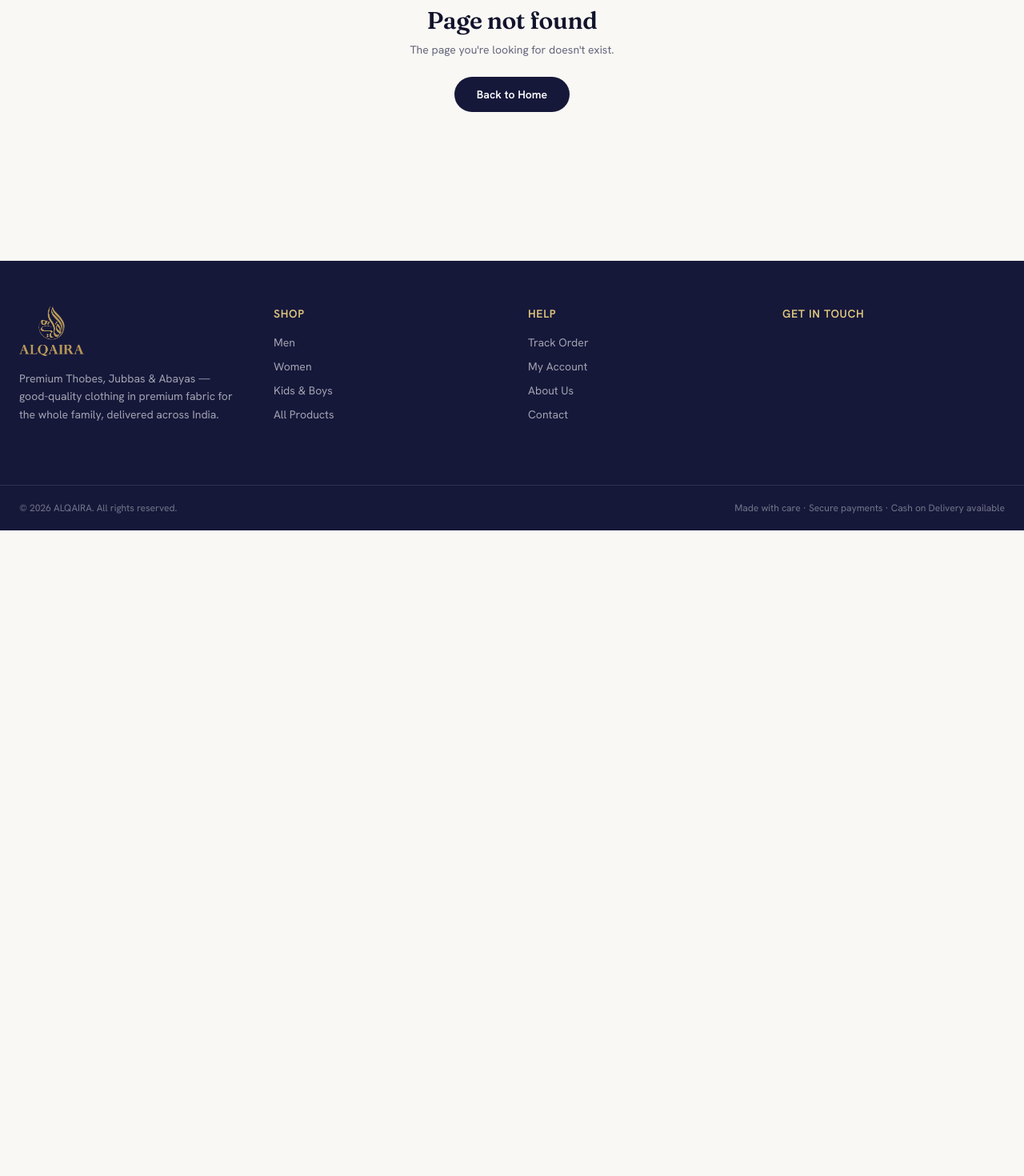
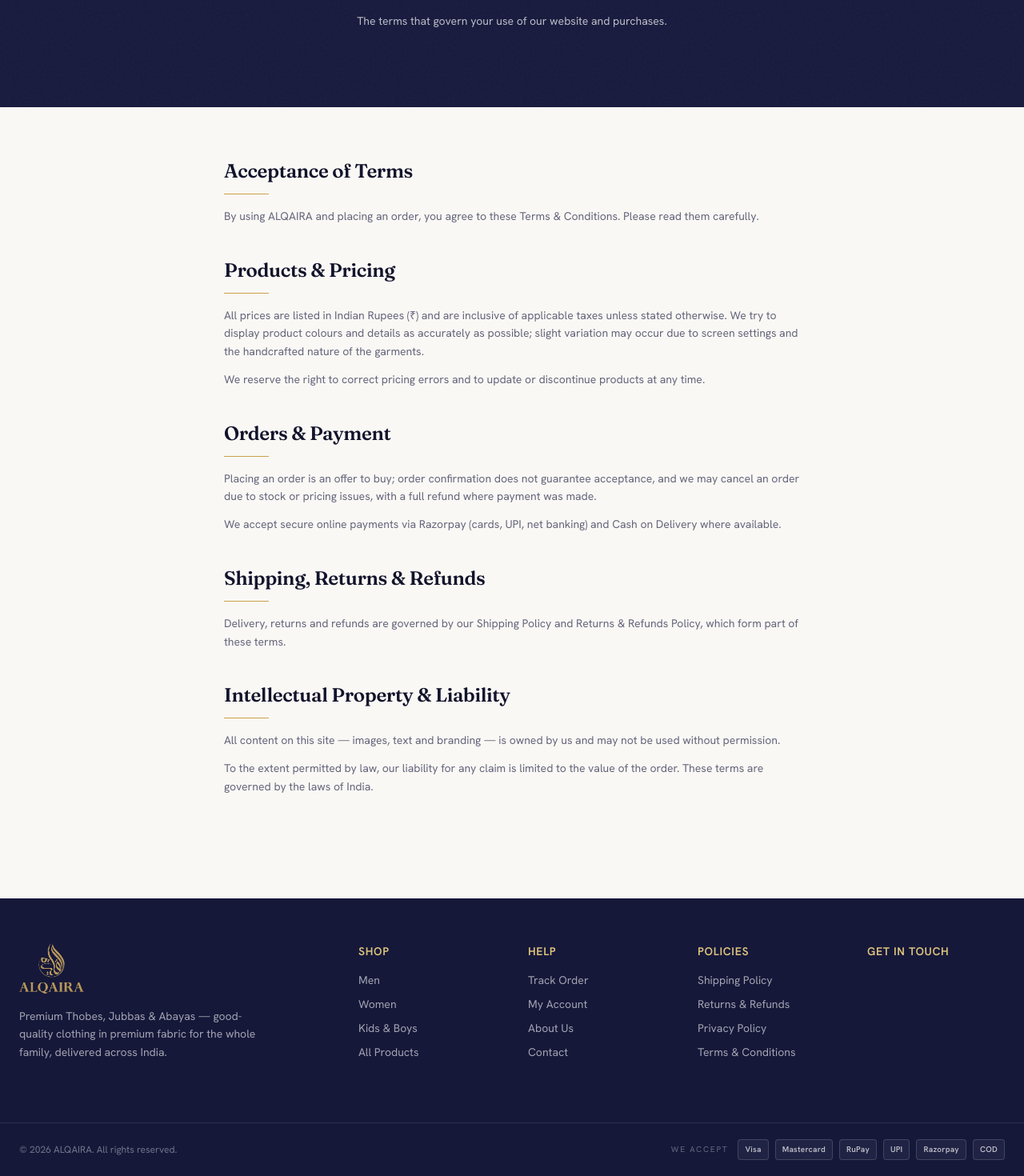
Before and after one commit to Farhan8928/alqaira-front, a React (Vite) app: page /terms in a window 1280 px wide. Shown: the part 336-1806 px from the top of the page at 80% size. Before the commit the page ends 999 px from the top, so only its background shows below. Built offline with nearby package versions, Linux system fonts and the light colour scheme; no server answers.

Commit message:
feat: add PolicyPage component and update routing for privacy, terms, returns, and shipping policies

```diff
--- a/src/App.tsx
+++ b/src/App.tsx
@@ -47,6 +47,9 @@ const AboutPage = lazy(() =>
 );
 const ContactPage = lazy(() =>
   import("./modules/home/pages/ContactPage").then((m) => ({ default: m.ContactPage })),
+);
+const PolicyPage = lazy(() =>
+  import("./modules/home/pages/PolicyPage").then((m) => ({ default: m.PolicyPage })),
 );
 
 // ── Admin ─────────────────────────────────────────────────────────────────────
@@ -127,6 +130,10 @@ export default function App() {
           <Route path="account" element={<AccountPage />} />
           <Route path="about" element={<AboutPage />} />
           <Route path="contact" element={<ContactPage />} />
+          <Route path="privacy" element={<PolicyPage which="privacy" />} />
+          <Route path="terms" element={<PolicyPage which="terms" />} />
+          <Route path="returns" element={<PolicyPage which="returns" />} />
+          <Route path="shipping" element={<PolicyPage which="shipping" />} />
           <Route path="*" element={<NotFound />} />
         </Route>
       </Routes>
--- a/src/app/layouts/Footer.tsx
+++ b/src/app/layouts/Footer.tsx
@@ -9,8 +9,8 @@ export function Footer() {
 
   return (
     <footer className="mt-16 bg-navy text-white/80">
-      <div className="mx-auto grid max-w-7xl gap-10 px-4 py-14 md:grid-cols-4 md:px-6">
-        <div className="md:col-span-1">
+      <div className="mx-auto grid max-w-7xl gap-10 px-4 py-14 md:grid-cols-6 md:px-6">
+        <div className="md:col-span-2">
           <Logo tone="light" size={64} />
           <p className="mt-4 max-w-xs text-sm leading-relaxed text-white/60">
             {settings?.tagline || "Premium Thobes, Jubbas & Abayas"} — good-quality clothing in
@@ -56,6 +56,13 @@ export function Footer() {
           <FooterLink to="/contact">Contact</FooterLink>
         </FooterCol>
 
+        <FooterCol title="Policies">
+          <FooterLink to="/shipping">Shipping Policy</FooterLink>
+          <FooterLink to="/returns">Returns &amp; Refunds</FooterLink>
+          <FooterLink to="/privacy">Privacy Policy</FooterLink>
+          <FooterLink to="/terms">Terms &amp; Conditions</FooterLink>
+        </FooterCol>
+
         <FooterCol title="Get in touch">
           {settings?.supportPhone && (
             <span className="flex items-center gap-2 text-sm text-white/60">
@@ -76,11 +83,23 @@ export function Footer() {
       </div>
 
       <div className="border-t border-white/10">
-        <div className="mx-auto flex max-w-7xl flex-col items-center justify-between gap-2 px-4 py-5 text-xs text-white/40 md:flex-row md:px-6">
+        <div className="mx-auto flex max-w-7xl flex-col items-center justify-between gap-4 px-4 py-5 text-xs text-white/40 md:flex-row md:px-6">
           <p>
             © {year} {settings?.storeName || "ALQAIRA"}. All rights reserved.
           </p>
-          <p>Made with care · Secure payments · Cash on Delivery available</p>
+          <div className="flex flex-wrap items-center justify-center gap-2">
+            <span className="mr-1 text-[10px] uppercase tracking-[0.18em] text-white/35">
+              We Accept
+            </span>
+            {["Visa", "Mastercard", "RuPay", "UPI", "Razorpay", "COD"].map((m) => (
+              <span
+                key={m}
+                className="rounded border border-white/15 bg-white/5 px-2 py-1 text-[10px] font-semibold tracking-wide text-white/70"
+              >
+                {m}
+              </span>
+            ))}
+          </div>
         </div>
       </div>
     </footer>
--- a/src/modules/account/pages/AccountPage.tsx
+++ b/src/modules/account/pages/AccountPage.tsx
@@ -1,5 +1,5 @@
 import { useState } from "react";
-import { useNavigate } from "react-router-dom";
+import { useNavigate, Navigate } from "react-router-dom";
 import { User, Package, MapPin, LogOut, Plus, Trash2, Loader2 } from "lucide-react";
 import { useAppDispatch, useAppSelector } from "@/app/hooks";
 import { clearCustomer, setCustomer, updateCustomer } from "../accountSlice";
@@ -21,8 +21,7 @@ export function AccountPage() {
   const [tab, setTab] = useState<Tab>("orders");
 
   if (!customer || !token) {
-    navigate("/login");
-    return null;
+    return <Navigate to="/login" replace />;
   }
 
   function logout() {
--- a/src/modules/home/pages/AboutPage.tsx
+++ b/src/modules/home/pages/AboutPage.tsx
@@ -1,16 +1,18 @@
 import { Link } from "react-router-dom";
-import { LogoMark } from "@/shared/components/Logo";
 
 export function AboutPage() {
   return (
     <div className="aq-page">
-      <section className="bg-navy py-20 text-center text-white">
-        <LogoMark size={56} />
-        <h1 className="mt-5 font-display text-5xl">About Us</h1>
-        <p className="mx-auto mt-3 max-w-xl px-4 text-sm text-white/70">
-          ALQAIRA sells premium thobes, jubbas, kurta pajama and abayas for men, women and kids —
-          good-quality clothing at a fair price.
-        </p>
+      <section className="aq-grain relative overflow-hidden bg-navy py-24 text-center text-white">
+        <div className="relative mx-auto max-w-2xl px-4">
+          <p className="eyebrow text-gold-light">Our Story</p>
+          <h1 className="mt-4 font-display text-5xl md:text-6xl">About ALQAIRA</h1>
+          <div className="mx-auto mt-5 h-px w-14 bg-gold" />
+          <p className="mx-auto mt-6 max-w-xl text-sm leading-relaxed text-white/70">
+            Premium thobes, jubbas, kurta pajama and abayas for men, women and kids — good-quality
+            clothing at a fair price.
+          </p>
+        </div>
       </section>
       <section className="mx-auto max-w-3xl space-y-6 px-4 py-16 text-sm leading-relaxed text-muted-foreground md:px-6">
         <p>
--- /dev/null
+++ b/src/modules/home/pages/PolicyPage.tsx
@@ -0,0 +1,188 @@
+import { useStoreSettings } from "@/modules/settings/hooks/useSettings";
+
+type Block = { heading: string; body: string[] };
+type Policy = { title: string; intro: string; blocks: (s: ContactInfo) => Block[] };
+type ContactInfo = { name: string; email: string; phone: string; address: string };
+
+/* India-focused storefront policy templates, derived from the live store rules
+   (7-day returns, COD, free shipping over ₹4,999, Razorpay). Contact details are
+   pulled from store settings. Review with your own counsel before going live. */
+const POLICIES: Record<string, Policy> = {
+  privacy: {
+    title: "Privacy Policy",
+    intro: "How we collect, use and protect your personal information.",
+    blocks: (s) => [
+      {
+        heading: "Information We Collect",
+        body: [
+          "When you shop with us we collect the details you provide — your name, email, phone number, and shipping/billing address — along with order details and, where relevant, account information.",
+          "Payment information is handled securely by our payment partner (Razorpay). We do not store your full card or banking details on our servers.",
+        ],
+      },
+      {
+        heading: "How We Use Your Information",
+        body: [
+          "To process and deliver your orders, provide customer support, send order updates, handle returns, and improve our products and website. With your consent, we may send offers and new-arrival updates, which you can opt out of at any time.",
+        ],
+      },
+      {
+        heading: "Sharing Your Information",
+        body: [
+          "We share information only as needed to run the store — for example with delivery partners to ship your order and with Razorpay to process payments. We do not sell your personal data to third parties.",
+        ],
+      },
+      {
+        heading: "Cookies",
+        body: [
+          "We use cookies to keep your cart, remember preferences, and understand how the site is used so we can improve it. You can control cookies through your browser settings.",
+        ],
+      },
+      {
+        heading: "Data Security & Your Rights",
+        body: [
+          "We take reasonable measures to protect your information. You may request access to, correction of, or deletion of your personal data by contacting us.",
+          `Questions about your privacy? Email ${s.email} or call ${s.phone}.`,
+        ],
+      },
+    ],
+  },
+  terms: {
+    title: "Terms & Conditions",
+    intro: "The terms that govern your use of our website and purchases.",
+    blocks: (s) => [
+      {
+        heading: "Acceptance of Terms",
+        body: [
+          `By using ${s.name} and placing an order, you agree to these Terms & Conditions. Please read them carefully.`,
+        ],
+      },
+      {
+        heading: "Products & Pricing",
+        body: [
+          "All prices are listed in Indian Rupees (₹) and are inclusive of applicable taxes unless stated otherwise. We try to display product colours and details as accurately as possible; slight variation may occur due to screen settings and the handcrafted nature of the garments.",
+          "We reserve the right to correct pricing errors and to update or discontinue products at any time.",
+        ],
+      },
+      {
+        heading: "Orders & Payment",
+        body: [
+          "Placing an order is an offer to buy; order confirmation does not guarantee acceptance, and we may cancel an order due to stock or pricing issues, with a full refund where payment was made.",
+          "We accept secure online payments via Razorpay (cards, UPI, net banking) and Cash on Delivery where available.",
+        ],
+      },
+      {
+        heading: "Shipping, Returns & Refunds",
+        body: [
+          "Delivery, returns and refunds are governed by our Shipping Policy and Returns & Refunds Policy, which form part of these terms.",
+        ],
+      },
+      {
+        heading: "Intellectual Property & Liability",
+        body: [
+          "All content on this site — images, text and branding — is owned by us and may not be used without permission.",
+          "To the extent permitted by law, our liability for any claim is limited to the value of the order. These terms are governed by the laws of India.",
+        ],
+      },
+    ],
+  },
+  returns: {
+    title: "Returns & Refunds",
+    intro: "Easy 7-day returns so you can shop with confidence.",
+    blocks: (s) => [
+      {
+        heading: "7-Day Return Window",
+        body: [
+          "You can request a return within 7 days of delivery if the item doesn't fit or isn't right for you.",
+        ],
+      },
+      {
+        heading: "Return Conditions",
+        body: [
+          "Items must be unworn, unwashed and undamaged, with all original tags and packaging intact.",
+          "For hygiene reasons, customised/altered items and certain innerwear may not be eligible for return.",
+        ],
+      },
+      {
+        heading: "How to Return",
+        body: [
+          `Contact us at ${s.email} or ${s.phone} with your order number. We'll arrange a pickup or share return instructions.`,
+        ],
+      },
+      {
+        heading: "Refunds",
+        body: [
+          "Once we receive and inspect your return, your refund is processed within 5–7 business days to your original payment method. For Cash on Delivery orders, refunds are made via bank transfer or UPI.",
+          "Prefer a different size or style? We're happy to arrange an exchange, subject to availability.",
+        ],
+      },
+    ],
+  },
+  shipping: {
+    title: "Shipping Policy",
+    intro: "Fast, reliable delivery across India.",
+    blocks: () => [
+      {
+        heading: "Delivery Coverage & Charges",
+        body: [
+          "We deliver pan-India. Shipping is free on orders above ₹4,999; a flat shipping fee of ₹199 applies to orders below that.",
+        ],
+      },
+      {
+        heading: "Dispatch & Delivery Time",
+        body: [
+          "Orders are processed and dispatched within 1–3 business days. Delivery typically takes 3–7 business days depending on your location.",
+        ],
+      },
+      {
+        heading: "Cash on Delivery",
+        body: [
+          "Cash on Delivery (COD) is available on eligible orders across most serviceable pin codes.",
+        ],
+      },
+      {
+        heading: "Order Tracking",
+        body: [
+          "Once your order ships, you can follow its progress any time from the Track Order page using your order number.",
+        ],
+      },
+    ],
+  },
+};
+
+export function PolicyPage({ which }: { which: keyof typeof POLICIES }) {
+  const { data: settings } = useStoreSettings();
+  const policy = POLICIES[which];
+  const contact: ContactInfo = {
+    name: settings?.storeName || "ALQAIRA",
+    email: settings?.supportEmail || "support@alqaira.com",
+    phone: settings?.supportPhone || "our support line",
+    address: settings?.addressLine || "India",
+  };
+  const blocks = policy.blocks(contact);
+
+  return (
+    <div className="aq-page">
+      <section className="aq-grain relative overflow-hidden bg-navy py-24 text-center text-white">
+        <div className="relative mx-auto max-w-2xl px-4">
+          <p className="eyebrow text-gold-light">Policies</p>
+          <h1 className="mt-4 font-display text-5xl md:text-6xl">{policy.title}</h1>
+          <div className="mx-auto mt-5 h-px w-14 bg-gold" />
+          <p className="mx-auto mt-6 max-w-xl text-sm leading-relaxed text-white/70">{policy.intro}</p>
+        </div>
+      </section>
+      <section className="mx-auto max-w-3xl space-y-10 px-4 py-16 md:px-6">
+        {blocks.map((b) => (
+          <div key={b.heading}>
+            <h2 className="font-display text-2xl text-foreground">{b.heading}</h2>
+            <div className="mt-3 aq-rule" />
+            <div className="mt-4 space-y-3 text-sm leading-relaxed text-muted-foreground">
+              {b.body.map((p, i) => (
+                <p key={i}>{p}</p>
+              ))}
+            </div>
+          </div>
+        ))}
+      </section>
+    </div>
+  );
+}
--- a/src/modules/product/pages/ShopPage.tsx
+++ b/src/modules/product/pages/ShopPage.tsx
@@ -105,6 +105,11 @@ export function ShopPage() {
                   )}
                 >
                   {c.name}
+                  {!section && (
+                    <span className="ml-1.5 text-[10px] uppercase tracking-wide text-muted-foreground">
+                      {c.section === "kids" ? "Kids" : c.section === "women" ? "Women" : "Men"}
+                    </span>
+                  )}
                 </button>
               ))}
             </FilterGroup>
```
